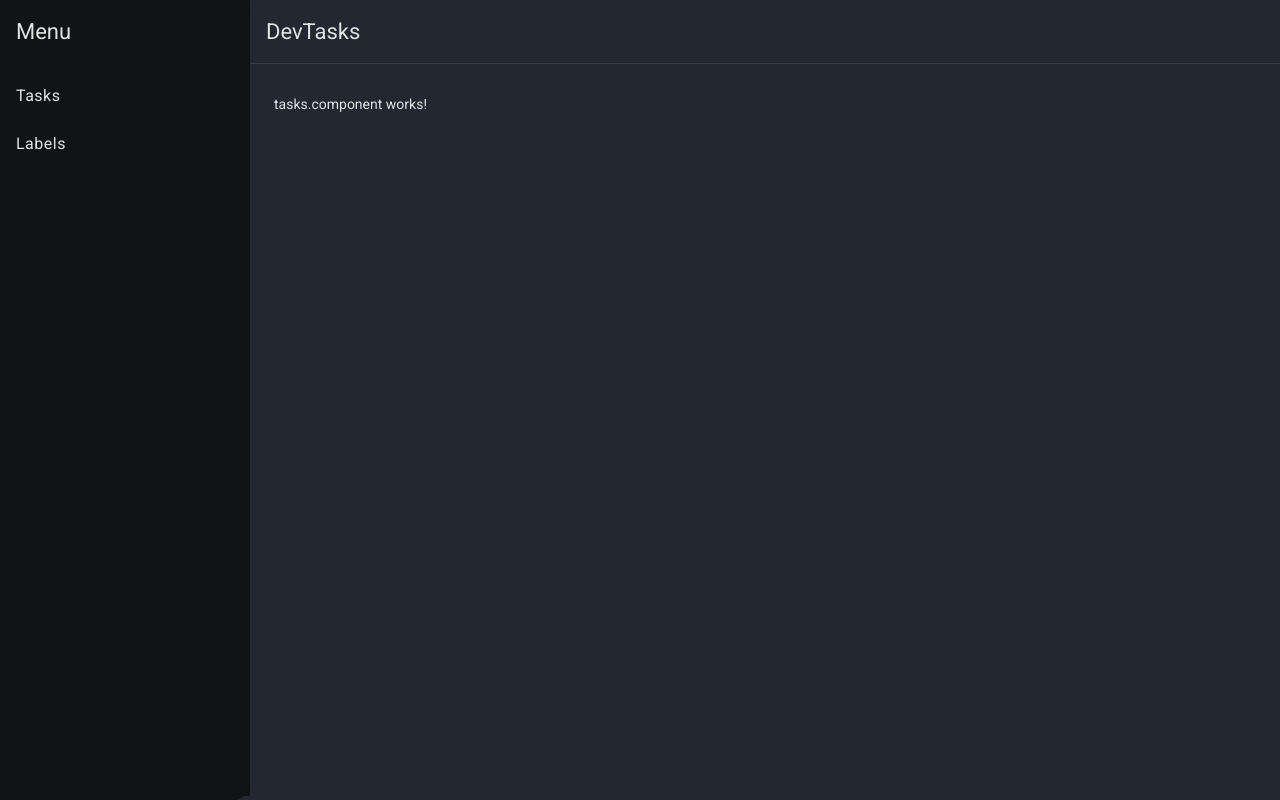
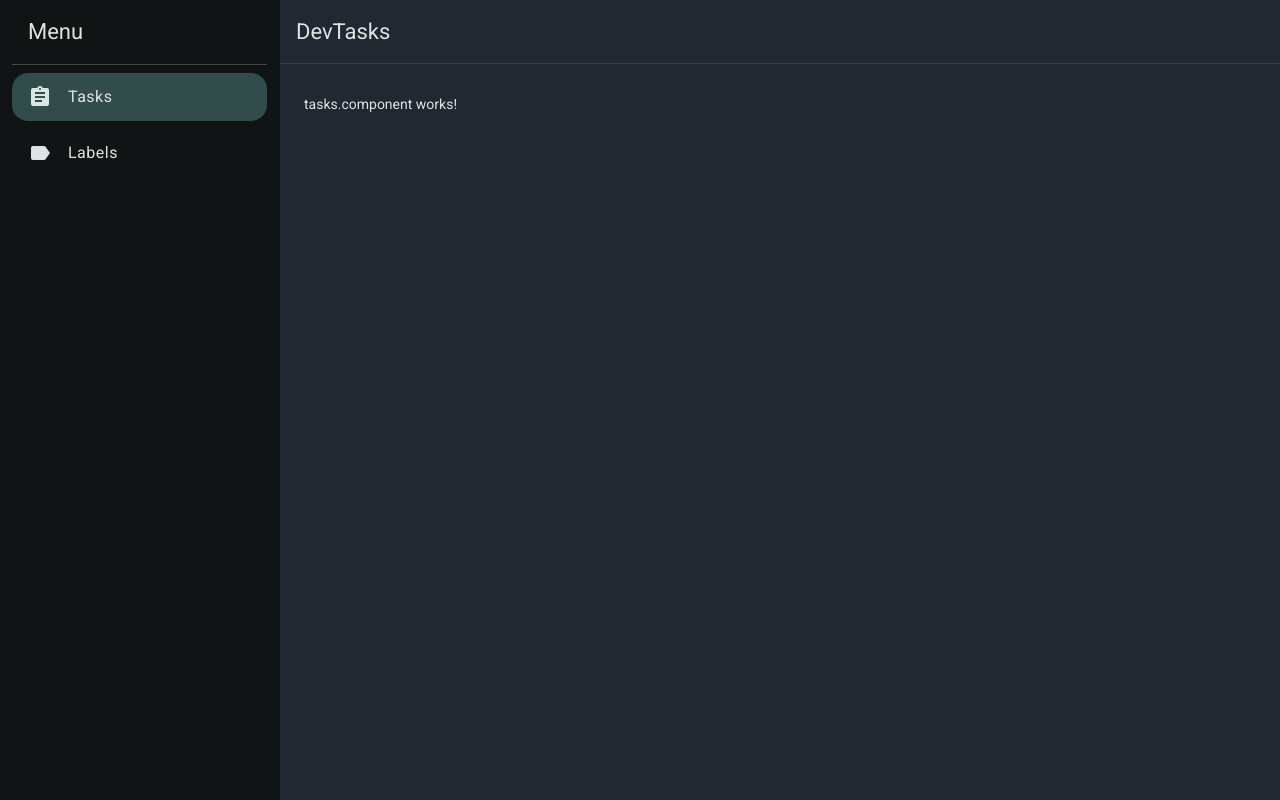
Before and after one commit to DlopezS98/ng-devtasks, an Angular app: page /login in a window 1280 px wide. Both pictures are taken after typing "name@example.com", "Sample123" into the empty fields and a click on the button "Login". Built offline with nearby package versions, Linux system fonts and the light colour scheme.

Commit message:
feat: enhance dashboard sidenav layout with improved item structure and styling

```diff
--- a/src/app/pages/dashboard/dashboard.component.html
+++ b/src/app/pages/dashboard/dashboard.component.html
@@ -4,9 +4,16 @@
       [mode]="(isHandset$ | async) ? 'over' : 'side'"
       [opened]="(isHandset$ | async) === false">
     <mat-toolbar>Menu</mat-toolbar>
+    <mat-divider></mat-divider>
     <mat-nav-list>
-      <a mat-list-item routerLink="/dashboard/tasks">Tasks</a>
-      <a mat-list-item routerLink="/dashboard/labels">Labels</a>
+      <a mat-list-item routerLink="/dashboard/tasks" [activated]="true">
+        <mat-icon matListItemIcon>assignment</mat-icon>
+        <div matListItemTitle>Tasks</div>
+      </a>
+      <a mat-list-item routerLink="/dashboard/labels">
+        <mat-icon matListItemIcon>label</mat-icon>
+        <div matListItemTitle>Labels</div>
+      </a>
     </mat-nav-list>
   </mat-sidenav>
   <mat-sidenav-content class="sidenav-content">
--- a/src/app/pages/dashboard/dashboard.component.scss
+++ b/src/app/pages/dashboard/dashboard.component.scss
@@ -2,7 +2,8 @@
   height: 100%;
 
   .sidenav {
-    width: 250px;
+    padding: 0 12px;
+    width: 280px;
 
     .mat-toolbar {
       background: inherit;
@@ -13,13 +14,14 @@
         z-index: 1;
       }
     }
+
+    mat-nav-list a[mat-list-item]:not(:last-child) {
+      margin-bottom: 8px;
+    }
   }
 
   .sidenav-content {
     .toolbar-toggle {
-      position: sticky;
-      top: 0;
-      z-index: 2;
       background-color: #222831;
       border-bottom: 1px solid #393e46;
     }
@@ -28,6 +30,6 @@
   .content {
     padding: 16px 24px;
     background-color: #222831;
-    min-height: calc(100vh - 100px);
+    min-height: calc(100vh - 96px);
   }
 }
```
